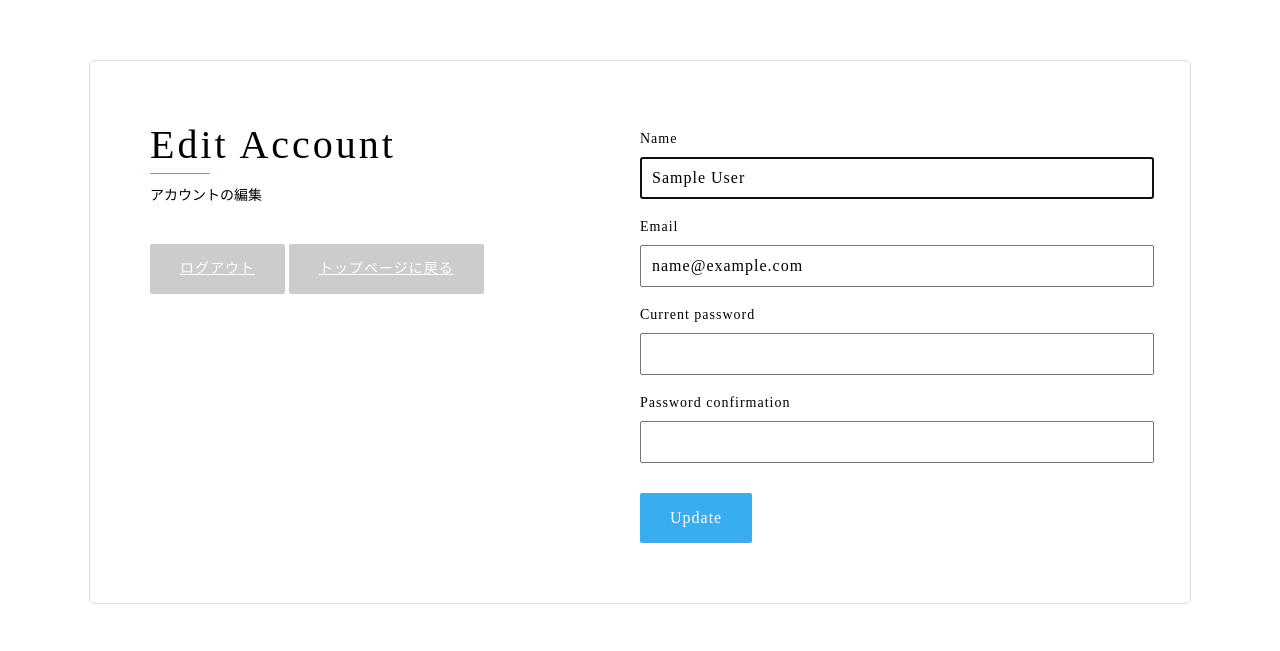
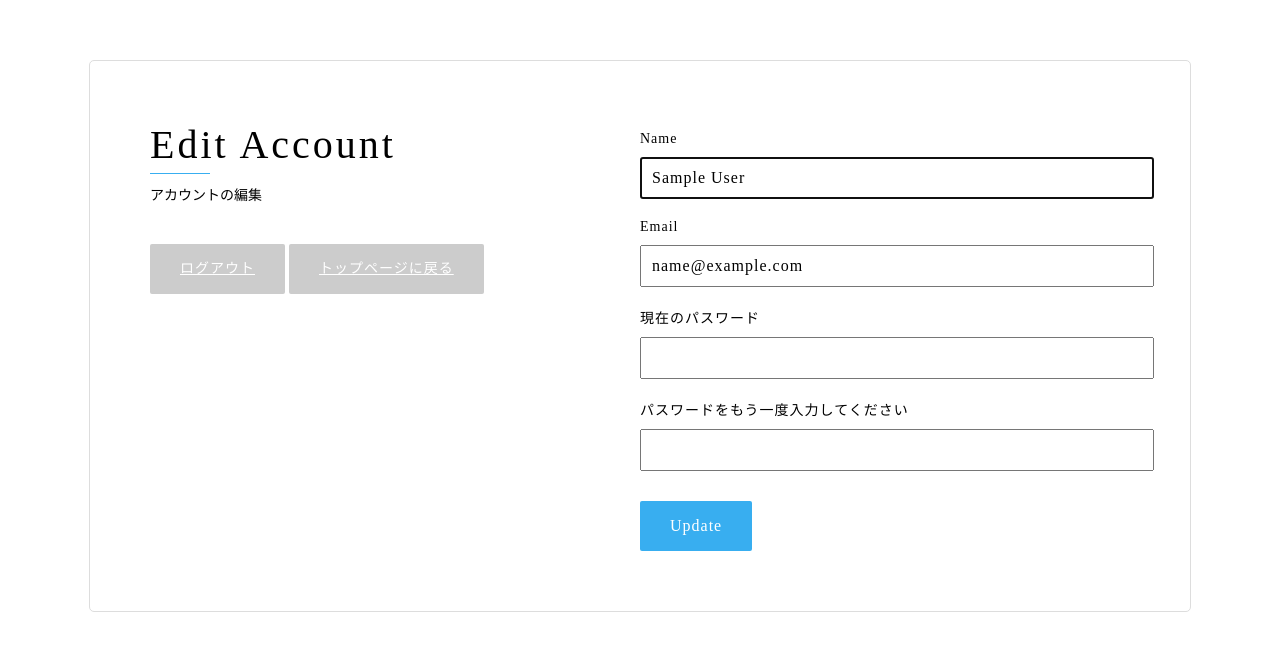
Before and after one commit to naoymatsuda/chat-space, a Rails app: page /users/edit in a window 1280 px wide. Shown: the top 651 px of the page. Run offline with Rails 7, Linux system fonts and the light colour scheme; the visitor is signed in with stand-in values (Sample User, id 1); style sheets or scripts are compiled from the project's sources; some libraries are stand-ins or nearby versions.

Commit message:
微修正

```diff
--- a/app/assets/stylesheets/chat.scss
+++ b/app/assets/stylesheets/chat.scss
@@ -4,7 +4,6 @@
 
 .side-bar {
   width: 300px;
-  height: 1000px;
     .header {
       background-color: $side-bar__header;
       height: 100px;
--- a/app/views/devise/registrations/edit.html.haml
+++ b/app/views/devise/registrations/edit.html.haml
@@ -19,12 +19,12 @@
             = f.email_field :email
         .field
           .field-label
-            = f.label :current_password
+            = f.label "現在のパスワード"
           .field-input
             = f.password_field :current_password
         .field
           .field-label
-            = f.label :password_confirmation
+            = f.label "パスワードをもう一度入力してください"
           .field-input
             = f.password_field :password_confirmation
         .actions
```
